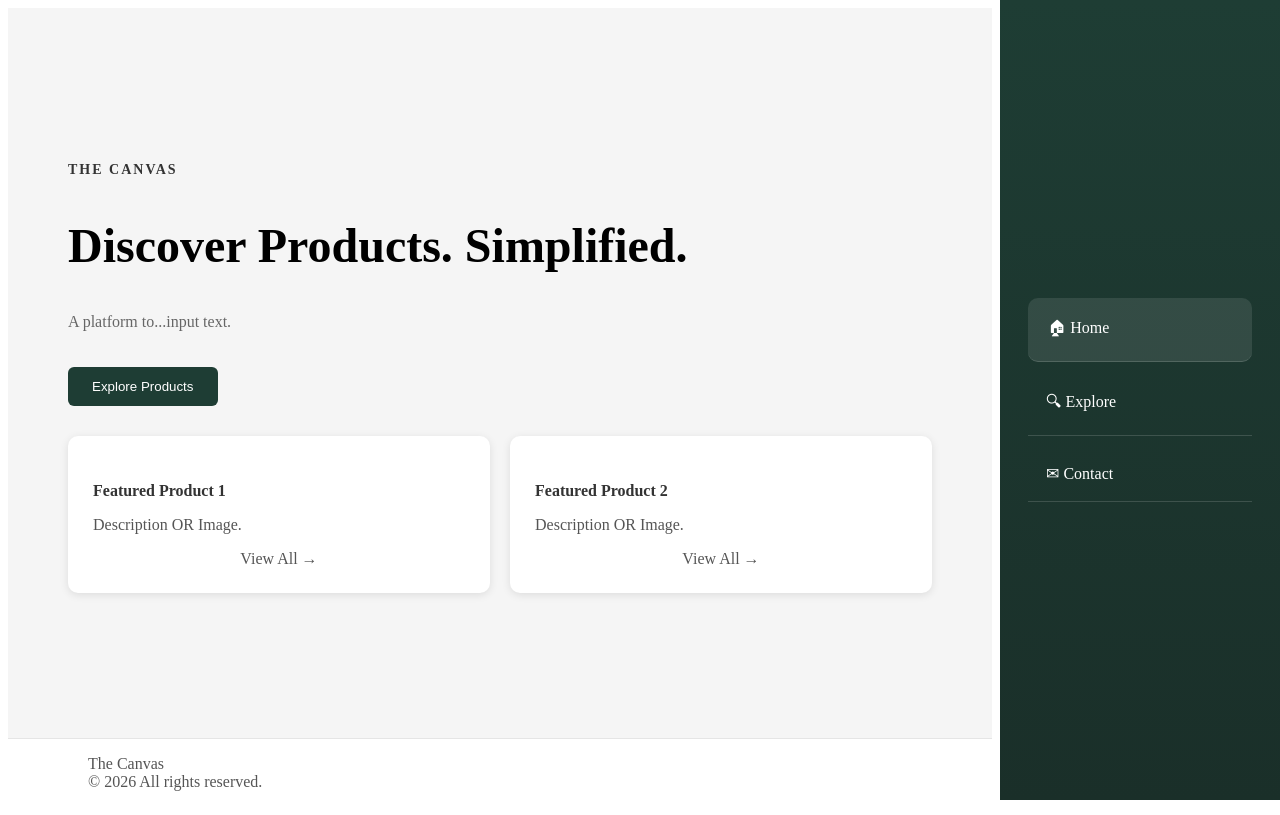
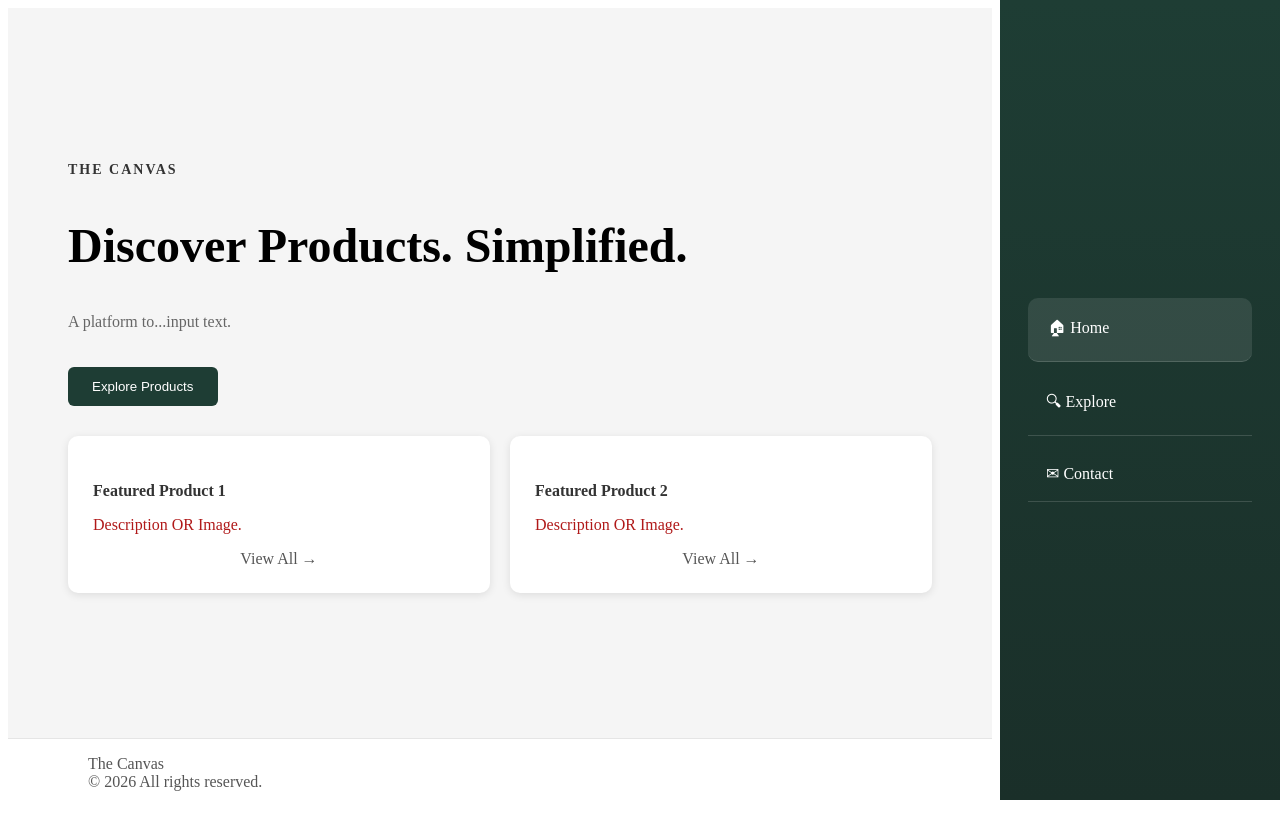
Before and after one commit to angelysmael/TheCanvas, a Next.js app: page / in a window 1280 px wide. Built offline with nearby package versions, Linux system fonts and the light colour scheme.

Commit message:
styling test

```diff
--- a/app/globals.css
+++ b/app/globals.css
@@ -146,7 +146,7 @@
   color: #333;
 }
 .card p {
-  color: #555;
+  color: #b01919;
 }
 /* VIEW ALL */
 .view-all {
```
